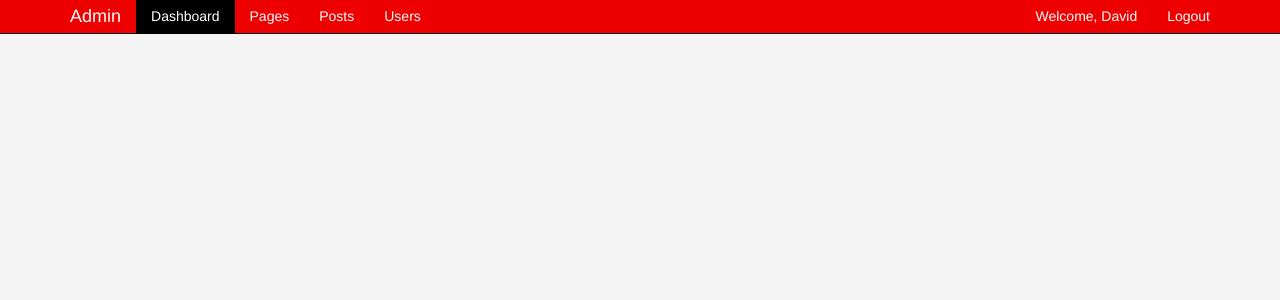
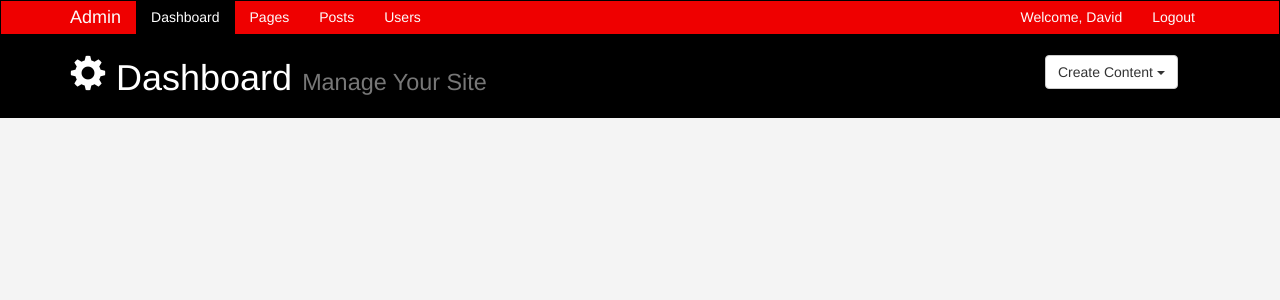
Before and after one commit to brandeddavid/django_dashboard, a Django app: page /dashboard/ in a window 1280 px wide. Shown: the top 300 px of the page. Run offline with Django 3.2, Linux system fonts and the light colour scheme; some libraries are stand-ins or nearby versions.

Commit message:
Dashboard Grid System + Create Content dropdown

```diff
--- a/dashboard/static/css/style.css
+++ b/dashboard/static/css/style.css
@@ -2,6 +2,8 @@ body{
 
     background: #f4f4f4;
 }
+
+/* Navbar */
 
 .navbar{
 
@@ -74,6 +76,7 @@ body{
 }
 /* End Navbar Custom Settings*/
 
+/* Color class for panels and tables */
 .main-color-bg{
 
     background-color: #ef0000 !important;
@@ -81,7 +84,21 @@ body{
     color: #ffffff
 }
 
+/* Header */
 
+#header{
+
+    background: #000000;
+    color: #ffffff;
+    padding-bottom: 10px;
+    margin-bottom: 15px;
+}
+
+#header .create_content{
+
+    padding-top: 20px;
+
+}
 
 
 
--- a/dashboard/templates/dashboard/dashboard.html
+++ b/dashboard/templates/dashboard/dashboard.html
@@ -19,7 +19,7 @@
 
   <body>
 
-    <nav class="navbar navbar-default navbar-fixed-top">
+    <nav class="navbar navbar-default">
       <div class="container">
         <div class="navbar-header">
           <button type="button" class="navbar-toggle collapsed" data-toggle="collapse" data-target="#navbar" aria-expanded="false" aria-controls="navbar">
@@ -50,12 +50,23 @@
     <header id="header">
         <div class="container">
             <div class="row">
+
                 <div class="col-md-10">
-
+                    <h1><span class="glyphicon glyphicon-cog" aria-hidden="true"></span> Dashboard <small>Manage Your Site</small></h1>
                 </div>
 
                 <div class="col-md-2">
-
+                    <div class="dropdown create_content">
+                      <button class="btn btn-default dropdown-toggle" type="button" id="dropdownMenu1" data-toggle="dropdown" aria-haspopup="true" aria-expanded="true">
+                        Create Content
+                        <span class="caret"></span>
+                      </button>
+                      <ul class="dropdown-menu" aria-labelledby="dropdownMenu1">
+                        <li><a href="#">Add Page</a></li>
+                        <li><a href="#">Add Post</a></li>
+                        <li><a href="#">Add User</a></li>
+                      </ul>
+                    </div>
 
                 </div>
             </div>
```
